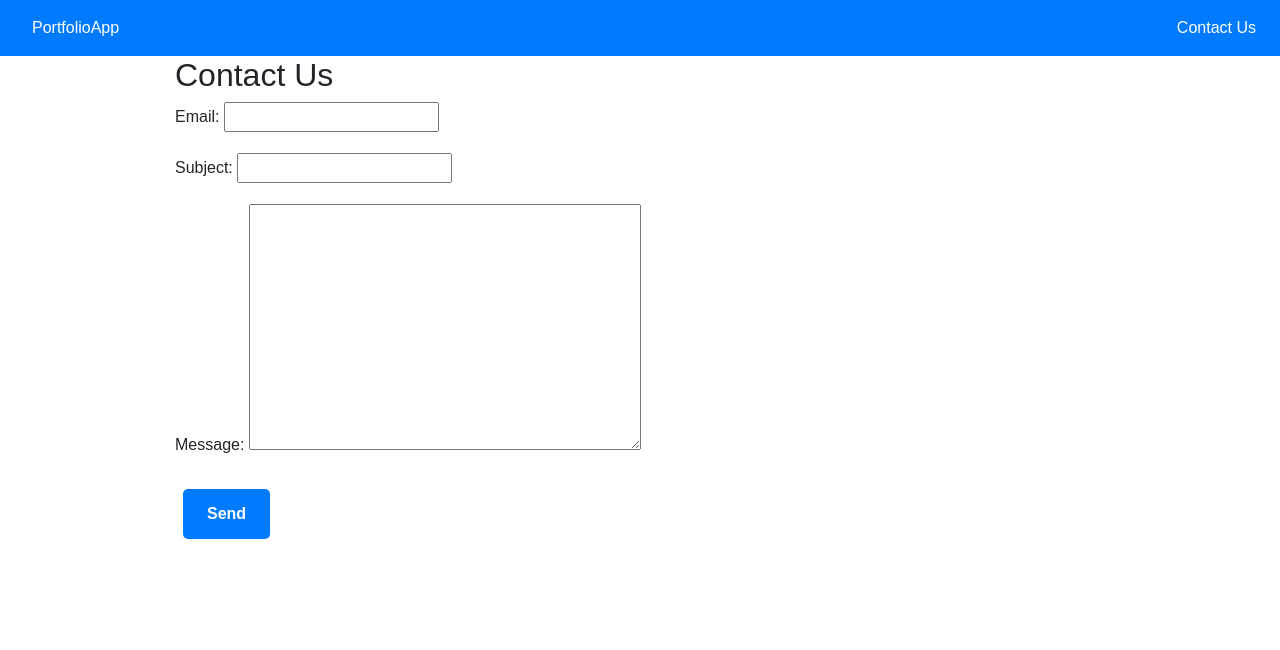
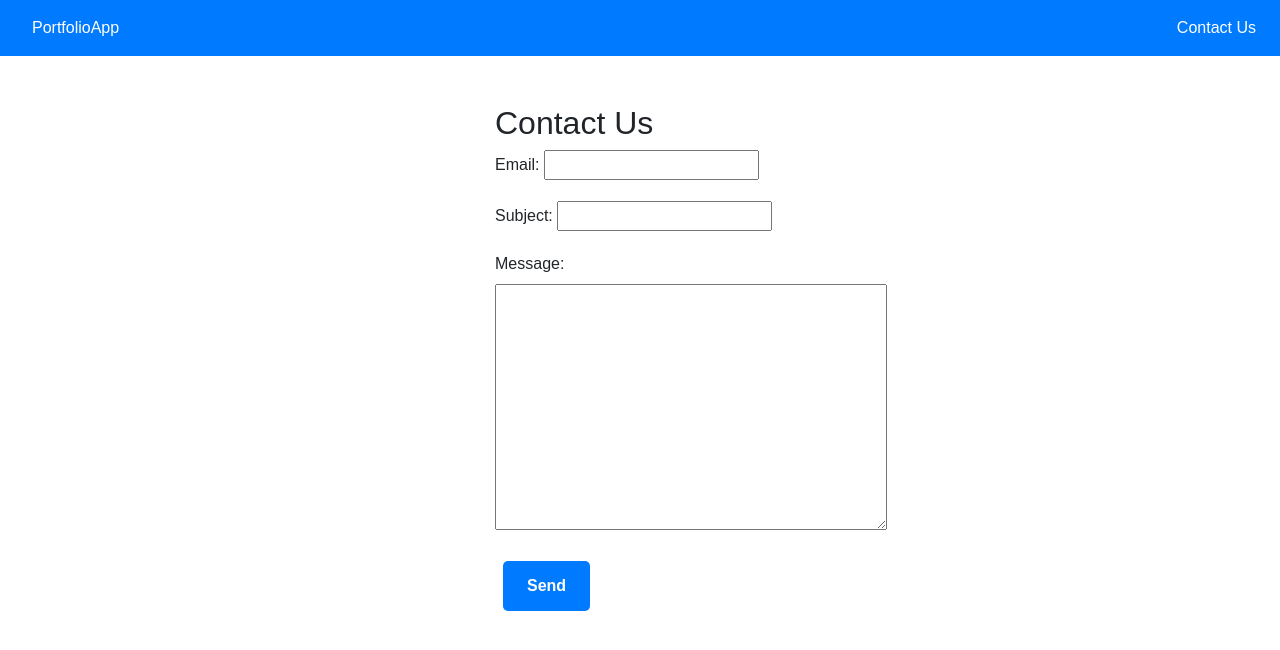
Before and after one commit to ggeorgiev966/InvestmentApp, a Django app: page /contact/ in a window 1280 px wide. Shown: the top 650 px of the page. Run offline with Django 5.2, Linux system fonts and the light colour scheme; some libraries are stand-ins or nearby versions.

Commit message:
Centered contact us html

```diff
--- a/templates/portfolio/contact.html
+++ b/templates/portfolio/contact.html
@@ -1,9 +1,13 @@
 {% extends "portfolio/base.html" %}
 {% block content %}
+    <div class="row justify-content-center mt-5">
+    <div class="col-md-4">
     <h2>Contact Us</h2>
     <form method="post">
         {% csrf_token %}
         {{ form.as_p }}
         <button type="submit" class="btn btn-primary">Send</button>
     </form>
+    <div>
+    <div>
 {% endblock %}
```
Lines whose indentation alone changed are shown as unchanged.
